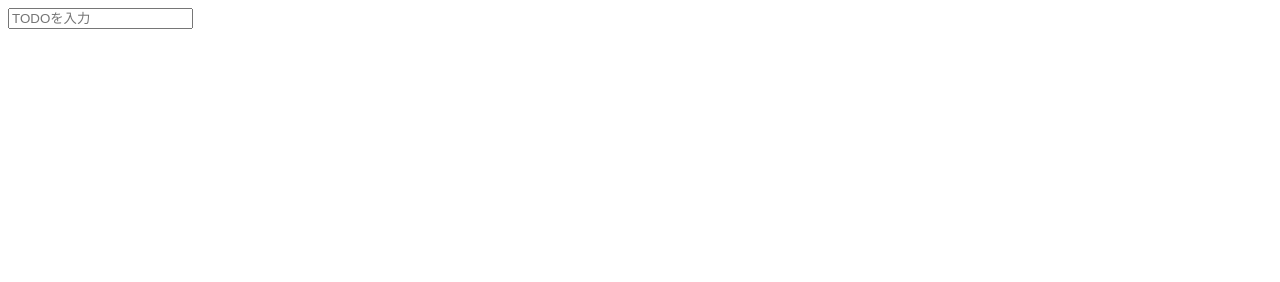
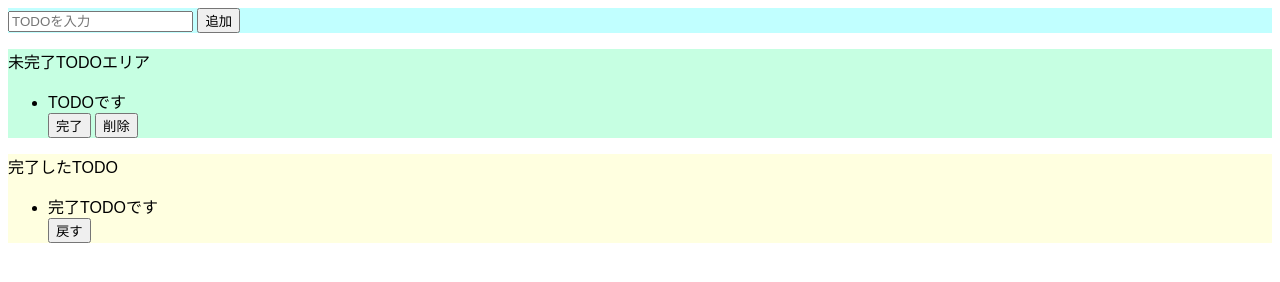
Before and after one commit to tanakaacha/codesandbox-test, a website built with Parcel: page index.html in a window 1280 px wide. Built offline with nearby package versions, Linux system fonts and the light colour scheme.

Commit message:
Update index.html and styles.css

```diff
--- a/index.html
+++ b/index.html
@@ -7,11 +7,29 @@
 </head>
 
 <body>
-	<div>
+	<div class='input-area'>
 		<input placeholder='TODOを入力'>
+		<button>追加</button>
 	</div>
-	<div></div>
-	<div></div>
+	<div class='incomplete-area'>
+		<p>未完了TODOエリア</p>
+		<ul>
+			<div>
+			<li>TODOです</li>
+			<button>完了</button>
+			<button>削除</button>
+			</div>
+		</ul>
+	</div>
+	<div class='complete-area'>
+		<p>完了したTODO</p>
+		<ul>
+			<div>
+			<li>完了TODOです</li>
+			<button>戻す</button>
+			</div>
+		</ul>
+	</div>
 	<script src="src/index.js">
 	</script>
 </body>
--- a/src/styles.css
+++ b/src/styles.css
@@ -1,3 +1,13 @@
 body {
   font-family: sans-serif;
 }
+
+.input-area {
+  background-color: #c1ffff;
+}
+.incomplete-area {
+  background-color: #c6ffe2;
+}
+.complete-area {
+  background-color: #ffffe0;
+}
```
